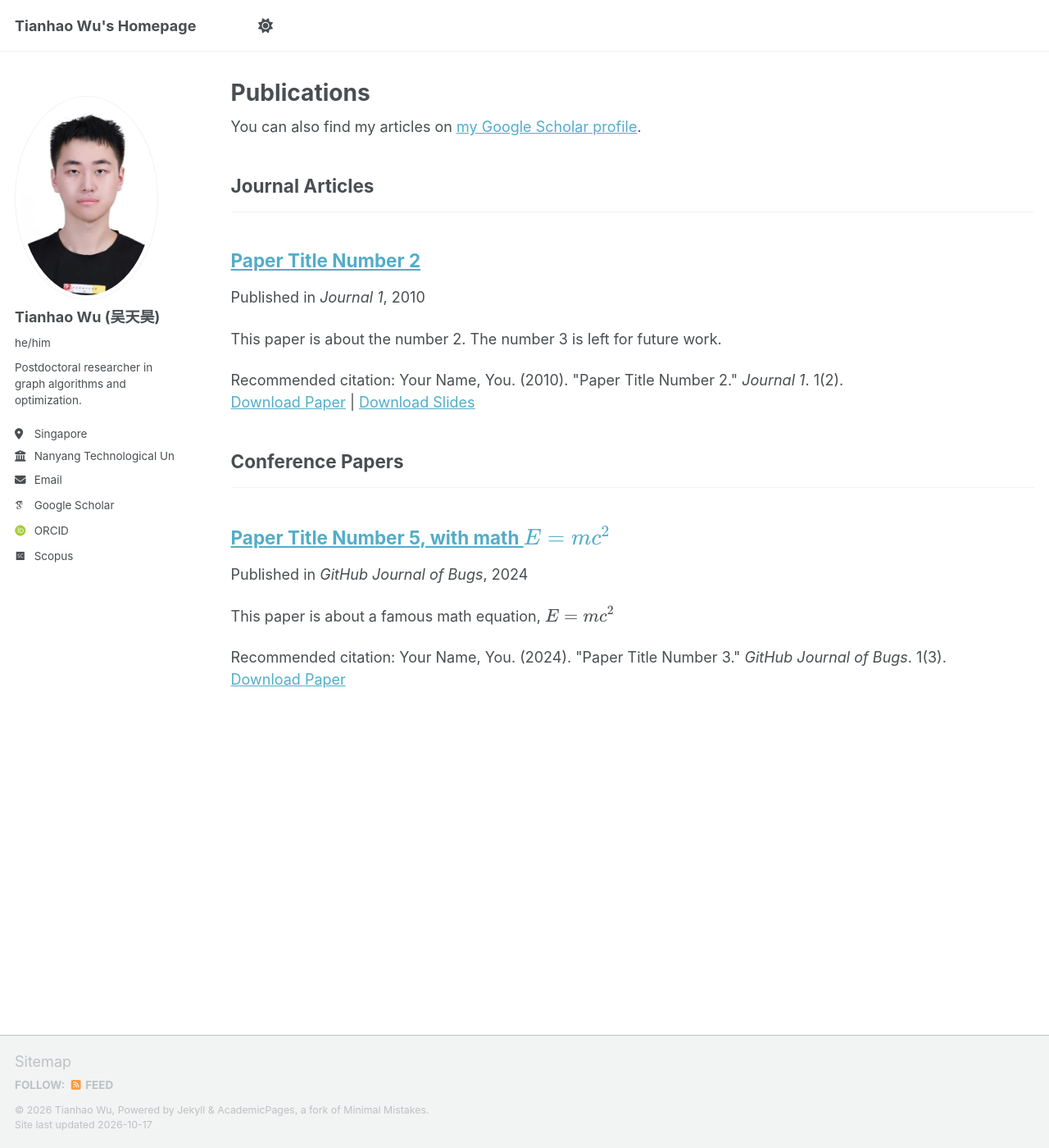
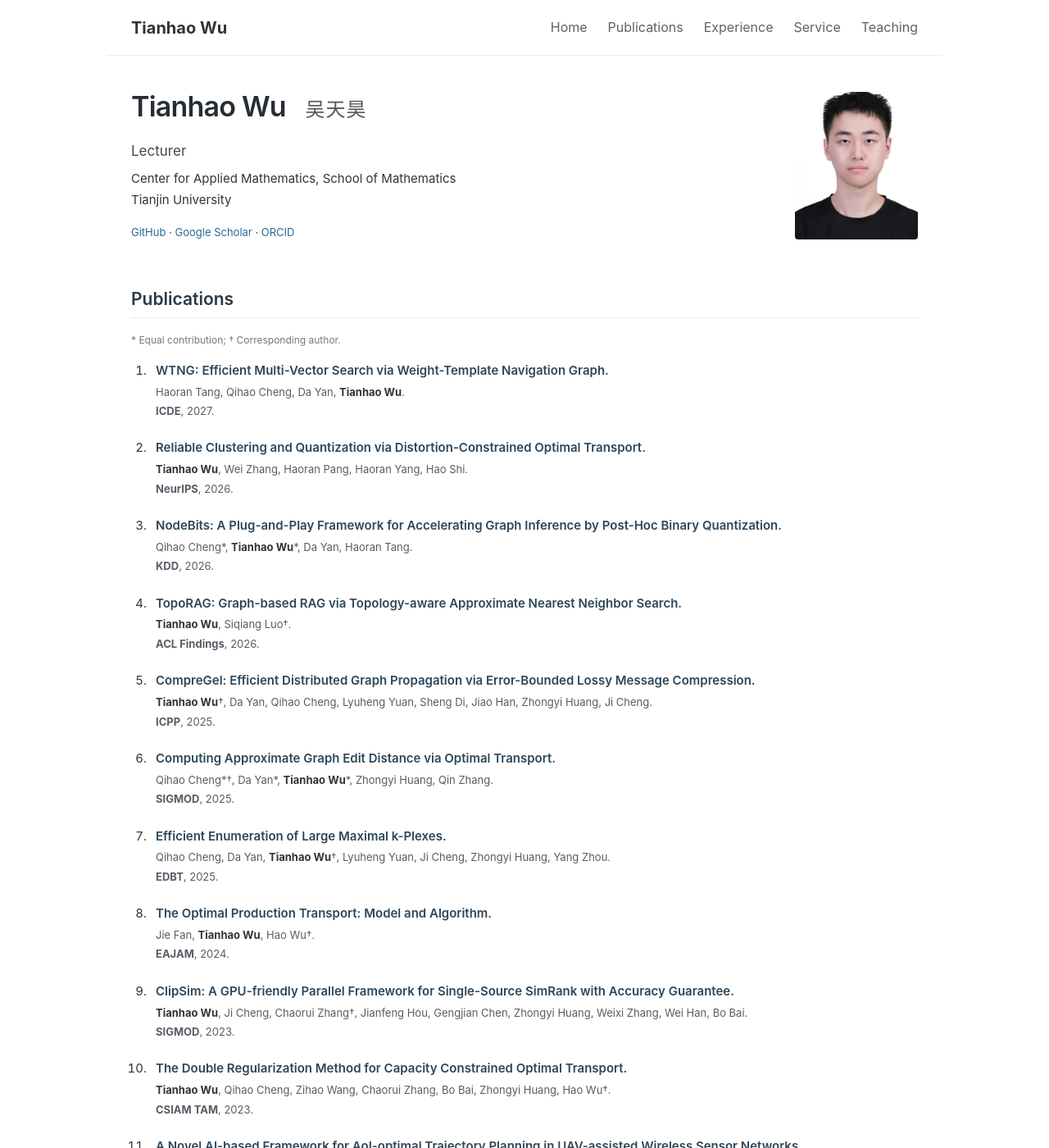
Before and after one commit to HereW/HereW.github.io, a Jekyll site: the page built from _pages/publications.html, in a window 1280 px wide and 1400 px high. Shown: the whole window at 82% size. Built offline with Jekyll 4.4.1, drawn with Linux system fonts in a browser that asks for light colours; some web fonts are replaced; a script that is not in the unit is left out; some of the changed text lies outside the part shown.

Commit message:
Publish updated academic homepage at root URL and refine navigation typography

```diff
--- a/_config.yml
+++ b/_config.yml
@@ -9,45 +9,46 @@
 # Basic Site Settings
 locale                   : "en-US"
 site_theme               : "default" # Currently available options are "default", "air"
-title                    : "Tianhao Wu's Homepage"
+title                    : "Tianhao Wu | Tianjin University"
 title_separator          : "-"
-name                     : "Tianhao Wu"
-description              : &description "Tianhao's academic portfolio"   # Update this with a general description of your site, this is the default if not overridden by a page
+name                     : &name "Tianhao Wu"
+description              : &description "Tianhao Wu, Lecturer at Tianjin University. Optimal transport, graph computing, and efficient algorithms."   # Update this with a general description of your site, this is the default if not overridden by a page
 url                      : https://herew.github.io # The base hostname & protocol for your site e.g. "https://[your GitHub username].github.io",
                                                            # or if you already have some other page hosted on Github then use "https://[your GitHub username].github.io/[Your Repo Name]"
 baseurl                  : "" # the subpath of your site, e.g. "/blog"
-repository               : "academicpages/academicpages.github.io"
+repository               : "HereW/HereW.github.io"
 
 # Site Author - The following control what appear as part of the author content on the side bar.
 #               If a field is blank the icon and link will not appear, otherwise it will be shown.
 #               Additional customization can be done by editing /_includes/author-profile.html
 author:
   # Biographic information
-  avatar    : "profile.png"
-  name      : "Tianhao Wu (吴天昊)"
-  pronouns  : "he/him"
-  bio       : "Postdoctoral researcher in graph algorithms and optimization."
-  location  : "Singapore"
-  employer  : "Nanyang Technological University"
-  email     : "tianhao.wu@ntu.edu.sg"
+  avatar           : # TODO: personal portrait
+  name             : "Tianhao Wu"
+  pronouns         : # example: "she/her"
+  bio              : "Lecturer, Center for Applied Mathematics"
+  location         : "Tianjin, China"
+  employer         : "Tianjin University"
+  uri              : # URL
+  email            : # TODO: confirm permission to publish institutional email.
 
   # Academic websites
-  # academia         : # URL
-  # arxiv            : # URL - Update with the correct link to your profile
+  academia         : # URL
+  arxiv            : # URL - Update with the correct link to your profile
   googlescholar    : "https://scholar.google.com/citations?user=kcrZj-sAAAAJ&hl=en"
-  # inspire-hep      : # URL
-  # impactstory      : # URL
+  inspire-hep      : # URL
+  impactstory      : # URL
   orcid            : "https://orcid.org/0000-0002-6141-5512"
-  # semantic         : # URL
-  # pubmed           : # URL
-  # researchgate     : # URL
-  scopus           : "https://www.scopus.com/authid/detail.uri?authorId=57197812865" # URL
+  semantic         : # URL
+  pubmed           :
+  researchgate     : # URL
+  scopus           : # URL
 
   # Repositories and software development
   bitbucket        : # Username - Update with your username on the site
   codepen          : # Username
   dribbble         : # Username
-  github           :
+  github           : "HereW"
   kaggle           : # Username
   stackoverflow    : # User number or user number and name (i.e., use "1" or "1/jeff-atwood")
 
@@ -121,7 +122,7 @@ staticman:
       options:
         format           : "iso8601" # "iso8601" (default), "timestamp-seconds", "timestamp-milliseconds"
 atom_feed:
-  hide                   : false     # change to true to hide the RSS feed in the footer
+  hide                   : true     # change to true to hide the RSS feed in the footer
   path                   : # blank (default) uses feed.xml
 
 
@@ -161,11 +162,6 @@ include:
   - .htaccess
   - _pages
   - files
-  - assets
-  - images
-  - _publications
-  - _talks
-  - _teaching
 exclude:
   - "*.sublime-project"
   - "*.sublime-workspace"
--- /dev/null
+++ b/_data/papers.yml
@@ -0,0 +1,79 @@
+[
+  {
+    "year": 2027,
+    "venue": "ICDE",
+    "title": "WTNG: Efficient Multi-Vector Search via Weight-Template Navigation Graph.",
+    "authors": "Haoran Tang, Qihao Cheng, Da Yan, Tianhao Wu.",
+    "topic": "Multi-vector search"
+  },
+  {
+    "year": 2026,
+    "venue": "NeurIPS",
+    "title": "Reliable Clustering and Quantization via Distortion-Constrained Optimal Transport.",
+    "authors": "Tianhao Wu, Wei Zhang, Haoran Pang, Haoran Yang, Hao Shi.",
+    "topic": "Optimal transport"
+  },
+  {
+    "year": 2026,
+    "venue": "KDD",
+    "title": "NodeBits: A Plug-and-Play Framework for Accelerating Graph Inference by Post-Hoc Binary Quantization.",
+    "authors": "Qihao Cheng*, Tianhao Wu*, Da Yan, Haoran Tang.",
+    "topic": "Graph inference"
+  },
+  {
+    "year": 2026,
+    "venue": "ACL Findings",
+    "title": "TopoRAG: Graph-based RAG via Topology-aware Approximate Nearest Neighbor Search.",
+    "authors": "Tianhao Wu, Siqiang Luo†.",
+    "topic": "Graph retrieval"
+  },
+  {
+    "year": 2025,
+    "venue": "ICPP",
+    "title": "CompreGel: Efficient Distributed Graph Propagation via Error-Bounded Lossy Message Compression.",
+    "authors": "Tianhao Wu†, Da Yan, Qihao Cheng, Lyuheng Yuan, Sheng Di, Jiao Han, Zhongyi Huang, Ji Cheng.",
+    "topic": "Parallel computing"
+  },
+  {
+    "year": 2025,
+    "venue": "SIGMOD",
+    "title": "Computing Approximate Graph Edit Distance via Optimal Transport.",
+    "authors": "Qihao Cheng*†, Da Yan*, Tianhao Wu*, Zhongyi Huang, Qin Zhang.",
+    "topic": "Optimal transport"
+  },
+  {
+    "year": 2025,
+    "venue": "EDBT",
+    "title": "Efficient Enumeration of Large Maximal k-Plexes.",
+    "authors": "Qihao Cheng, Da Yan, Tianhao Wu†, Lyuheng Yuan, Ji Cheng, Zhongyi Huang, Yang Zhou.",
+    "topic": "Graph algorithms"
+  },
+  {
+    "year": 2024,
+    "venue": "EAJAM",
+    "title": "The Optimal Production Transport: Model and Algorithm.",
+    "authors": "Jie Fan, Tianhao Wu, Hao Wu†.",
+    "topic": "Optimal transport"
+  },
+  {
+    "year": 2023,
+    "venue": "SIGMOD",
+    "title": "ClipSim: A GPU-friendly Parallel Framework for Single-Source SimRank with Accuracy Guarantee.",
+    "authors": "Tianhao Wu, Ji Cheng, Chaorui Zhang†, Jianfeng Hou, Gengjian Chen, Zhongyi Huang, Weixi Zhang, Wei Han, Bo Bai.",
+    "topic": "Parallel computing"
+  },
+  {
+    "year": 2023,
+    "venue": "CSIAM TAM",
+    "title": "The Double Regularization Method for Capacity Constrained Optimal Transport.",
+    "authors": "Tianhao Wu, Qihao Cheng, Zihao Wang, Chaorui Zhang, Bo Bai, Zhongyi Huang, Hao Wu†.",
+    "topic": "Optimal transport"
+  },
+  {
+    "year": 2022,
+    "venue": "IEEE TWC",
+    "title": "A Novel AI-based Framework for AoI-optimal Trajectory Planning in UAV-assisted Wireless Sensor Networks.",
+    "authors": "Tianhao Wu, Jianfeng Liu, Juan Liu, Zhongyi Huang, Hao Wu, Chaorui Zhang†, Bo Bai, Gong Zhang.",
+    "topic": "Optimization"
+  }
+]
--- /dev/null
+++ b/_includes/paper-list.html
@@ -0,0 +1,8 @@
+<ol class="publications">
+{% for paper in site.data.papers %}
+{% if include.selected %}{% unless paper.venue == "NeurIPS" or paper.venue == "KDD" or paper.venue == "SIGMOD" %}{% continue %}{% endunless %}{% endif %}
+<li><div class="paper-title">{% if paper.url %}<a href="{{ paper.url | escape }}">{{ paper.title | escape }}</a>{% else %}{{ paper.title | escape }}{% endif %}</div>
+<div class="authors">{{ paper.authors | escape | replace: 'Tianhao Wu', '<strong>Tianhao Wu</strong>' }}</div>
+<div class="publication-venue"><strong>{{ paper.venue }}</strong>, {{ paper.year }}.{% if paper.pdf %} <a href="{{ paper.pdf | escape }}">[PDF]</a>{% endif %}{% if paper.code %} <a href="{{ paper.code | escape }}">[Code]</a>{% endif %}</div></li>
+{% endfor %}
+</ol>
--- /dev/null
+++ b/_layouts/modern.html
@@ -0,0 +1,27 @@
+<!doctype html>
+<html lang="en">
+<head>
+<meta charset="utf-8">
+<meta name="viewport" content="width=device-width, initial-scale=1">
+<title>{{ page.title | escape }} | Tianhao Wu</title>
+<meta name="description" content="{{ site.description | escape }}">
+<link rel="canonical" href="{{ page.url | absolute_url }}">
+<link rel="stylesheet" href="{{ '/assets/css/modern.css' | relative_url }}">
+</head>
+<body>
+<a class="skip" href="#main">Skip to content</a>
+<header class="site-header"><div class="nav-inner">
+<a class="site-name" href="{{ '/' | relative_url }}">Tianhao Wu</a>
+<nav aria-label="Main navigation">{% for item in site.data.navigation.main %}<a href="{{ item.url | relative_url }}">{{ item.title }}</a>{% endfor %}</nav>
+</div></header>
+<section class="profile-band" aria-label="Academic profile"><div class="profile-inner">
+
+<div class="profile-text"><h1>Tianhao Wu <span lang="zh">吴天昊</span></h1>
+<p class="role">Lecturer</p><p>Center for Applied Mathematics, School of Mathematics<br>Tianjin University</p>
+<div class="profile-links"><a href="https://github.com/HereW">GitHub</a>{% if site.author.email %}<span> · </span><a href="mailto:{{ site.author.email }}">Email</a>{% endif %}{% if site.author.googlescholar %}<span> · </span><a href="{{ site.author.googlescholar }}">Google Scholar</a>{% endif %}{% if site.author.orcid %}<span> · </span><a href="{{ site.author.orcid }}">ORCID</a>{% endif %}</div>
+</div><img class="portrait" src="https://herew.github.io/images/profile.png" alt="Tianhao Wu" width="150" height="180">
+</div></section>
+<main id="main" class="content">{{ content }}</main>
+<footer class="footer"><div>© {{ site.time | date: '%Y' }} Tianhao Wu · Tianjin University<span>Jekyll / Academic Pages</span></div></footer>
+</body>
+</html>
--- a/_pages/publications.html
+++ b/_pages/publications.html
@@ -1,33 +1,12 @@
 ---
-layout: archive
+layout: modern
 title: "Publications"
 permalink: /publications/
-author_profile: true
+author_profile: false
 ---
-
-{% if site.author.googlescholar %}
-  <div class="wordwrap">You can also find my articles on <a href="{{site.author.googlescholar}}">my Google Scholar profile</a>.</div>
-{% endif %}
-
-{% include base_path %}
-
-<!-- New style rendering if publication categories are defined -->
-{% if site.publication_category %}
-  {% for category in site.publication_category  %}
-    {% assign title_shown = false %}
-    {% for post in site.publications reversed %}
-      {% if post.category != category[0] %}
-        {% continue %}
-      {% endif %}
-      {% unless title_shown %}
-        <h2>{{ category[1].title }}</h2><hr />
-        {% assign title_shown = true %}
-      {% endunless %}
-      {% include archive-single.html %}
-    {% endfor %}
-  {% endfor %}
-{% else %}
-  {% for post in site.publications reversed %}
-    {% include archive-single.html %}
-  {% endfor %}
-{% endif %}
+<section id="publications">
+<h2>Publications</h2>
+<p class="note">* Equal contribution; † Corresponding author.</p>
+{% include paper-list.html %}
+<!-- TODO: add verified publisher, PDF, DOI, and code URLs to _data/papers.yml. -->
+</section>
```
Also changed, not shown: _data/navigation.yml (+10 -32 lines), _pages/about.md (+53 -52 lines), assets/css/modern.css (added, +1 -0 lines).
